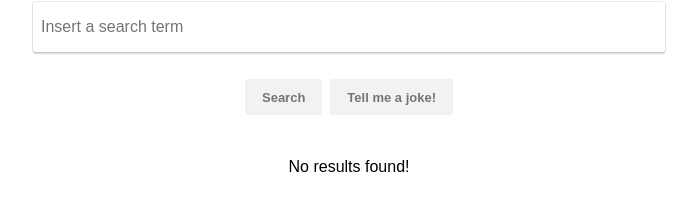
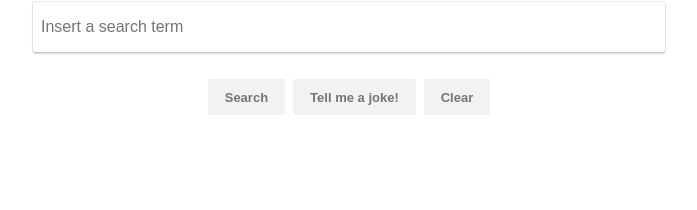
Before and after one commit to LeoSanGo/tell-me-a-joke, a React (Create React App) app: page / in a window 1280 px wide. Shown: the part 294-504 px from the top of the page, without its empty margins (291-988 px from the left). Built offline with nearby package versions, Linux system fonts and the light colour scheme.

Commit message:
Added a button that clears the search results, and search term.

```diff
--- a/src/App.js
+++ b/src/App.js
@@ -5,7 +5,7 @@ import "./styles.css";
 
 export default function App() {
   const [isFetchingJoke, setIsFetchingJoke] = useState(false);
-  const [search, setSearch] = useState();
+  const [hasResults, setHasResults] = useState(true);
   const [searchTerm, setSearchTerm] = useState("");
   const [jokes, setJokes] = useState([]);
 
@@ -23,24 +23,24 @@ export default function App() {
       .then((response) => response.json())
       .then((json) => {
         setJokes(json.results);
-        console.log(jokes);
+        console.log(json.results);
 
         setIsFetchingJoke(false);
+        jokes.length > 0 ? setHasResults(true) : setHasResults(false);
       });
+
+    console.log(hasResults);
   };
 
   const onSearchChange = (value) => {
     setSearchTerm(value);
   };
 
-  const renderJokes = () => {
-    return (
-      <ul className="jokes-list">
-        {jokes.map((item) => (
-          <li key={item.id}>{item.joke}</li>
-        ))}
-      </ul>
-    );
+  const clearSearch = (e) => {
+    setSearchTerm("");
+    setJokes([]);
+    setHasResults(true);
+    e.preventDefault();
   };
 
   return (
@@ -51,6 +51,8 @@ export default function App() {
         onSearchValueChange={onSearchChange}
         isSearching={isFetchingJoke}
         onSingleSearchClick={() => searchJokes(1)}
+        onClearSearch={clearSearch}
+        inputSearchValue={searchTerm}
       />
 
       {isFetchingJoke ? (
@@ -58,7 +60,7 @@ export default function App() {
       ) : (
         <JokesSearchList listOfJokes={jokes} />
       )}
-      <p>{jokes.length === 0 ? "No results found!" : ""}</p>
+      <p>{jokes.length > 0 || hasResults ? "" : "No results found!"}</p>
     </div>
   );
 }
--- a/src/SearchForm.js
+++ b/src/SearchForm.js
@@ -12,6 +12,7 @@ const SearchForm = (props) => {
       <input
         type="text"
         placeholder="Insert a search term"
+        value={props.inputSearchValue}
         onChange={(event) => props.onSearchValueChange(event.target.value)}
       />
       <div>
@@ -22,6 +23,7 @@ const SearchForm = (props) => {
         >
           Tell me a joke!
         </button>
+        <button onClick={props.onClearSearch}>Clear</button>
       </div>
     </form>
   );
```
